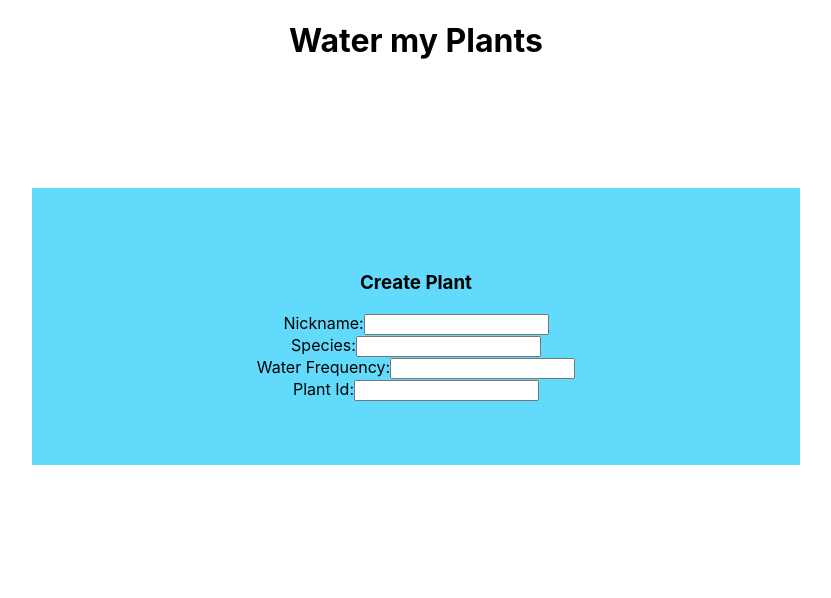
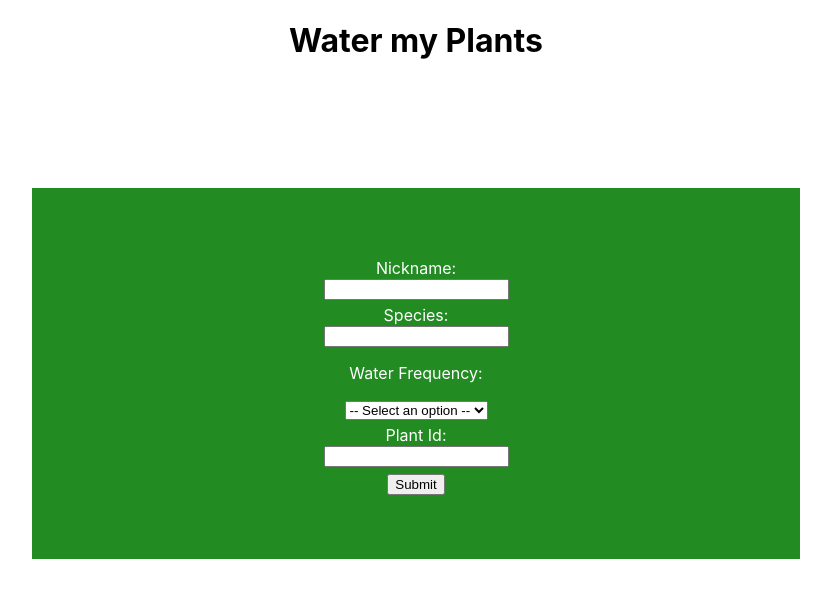
Before and after one commit to ft-water-my-plants/frontend, a React (Create React App) app: page / in a window 1280 px wide. Shown: the top 598 px of the page, without its empty margins (224-1055 px from the left). Built offline with nearby package versions, Linux system fonts and the light colour scheme.

Commit message:
styled form and added dropdown selection

```diff
--- a/src/App.css
+++ b/src/App.css
@@ -40,5 +40,12 @@
 .plant-object {
   margin: 10% 20%;
   padding: 5% 10%;
-  background-color: #61dafb;
+  background-color: #228B22;
+  color: white;
+  display: flex;
+  justify-content: center;
 }
+
+.plant-object div {
+  margin: 2% 10%;
+}
--- a/src/PlantObject.js
+++ b/src/PlantObject.js
@@ -6,7 +6,6 @@ function Plant () {
 
     return (
         <div className='plant-object'>
-            <h3>Create Plant</h3>
             <form>
                 <div>
                 <label> Nickname:
@@ -22,10 +21,15 @@ function Plant () {
                 </label>
                 </div>
                 <div>
-                <label> Water Frequency:
-                    <input
-                    />
-                </label>
+                    <p>Water Frequency:</p>
+                <select>
+                    <option>-- Select an option --</option>
+                    <option>Three times a day</option>
+                    <option>Twice a day</option>
+                    <option>Once a day</option>
+                    <option>Once a week</option>
+                    <option>Once a month</option>
+                </select>
                 </div>
                 <div>
                 <label> Plant Id:
@@ -33,6 +37,7 @@ function Plant () {
                     />
                 </label>
                 </div>
+                <button>Submit</button>
             </form>
         </div>
     )
```
